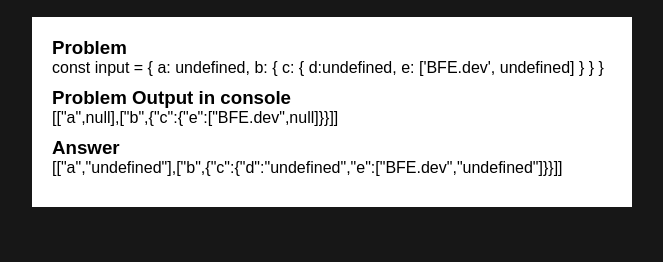
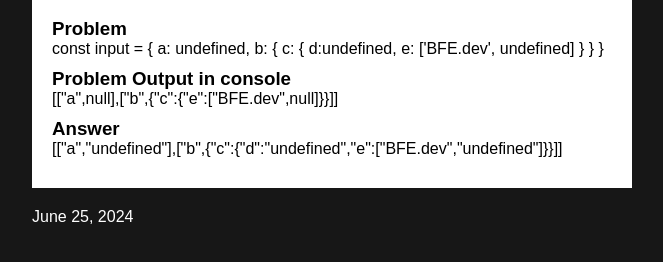
Before and after one commit to Lbaranda26/aspiringDev, a plain HTML site: page fourthChallenge/index.html in a window 1280 px wide. Shown: the part 358-620 px from the top of the page, without its empty margins (308-971 px from the left). Drawn offline with Linux system fonts and the light colour scheme.

Commit message:
Update index.html

```diff
--- a/fourthChallenge/index.html
+++ b/fourthChallenge/index.html
@@ -53,7 +53,7 @@
                 <p>Mapapansin nyo diba ibang iba ung treat sa kanila ung different nato eh magcacause ng problema lalo na kapag meron missing alignments sa pagitan ng client at server. Ma's maganda sana if pwersahin nating gamitjn ung alin sa kanila. Sa challenge nato lahat ng undefined eh I treat natin as undefined!</p>
             </header>
             <main>
-                <div>
+                <section>
                     <h3>Problem</h3>
                     const input = {
                         a: undefined,
@@ -64,11 +64,12 @@
                             }
                         }
                     }
-                </div>
-                <div class="main__container">
-                </div>
-                <div class="solution__container"></div>
+                </section>
+                <section class="main__container">
+                </section>
+                <section class="solution__container"></section>
             </main>
+            <footer>June 25, 2024</footer>
         </div>
         <script>
             const mainContainer = document.querySelector(".main__container")
```
